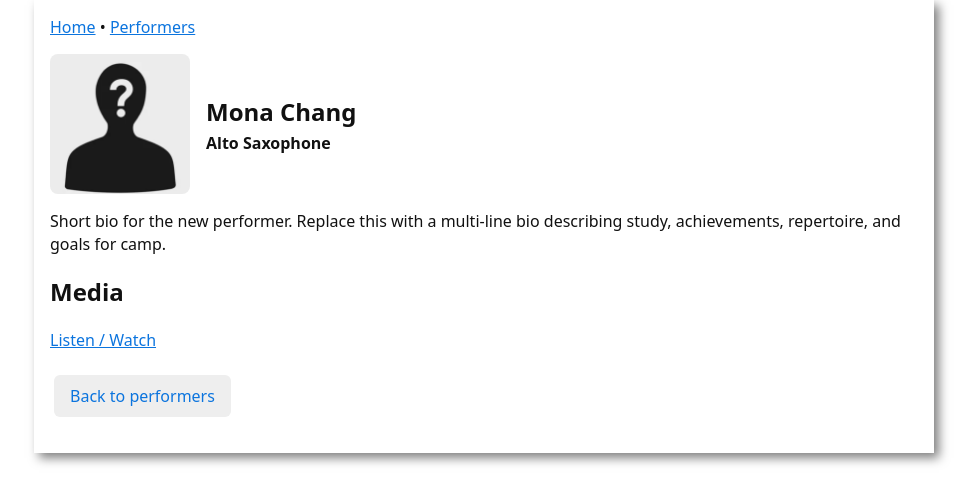
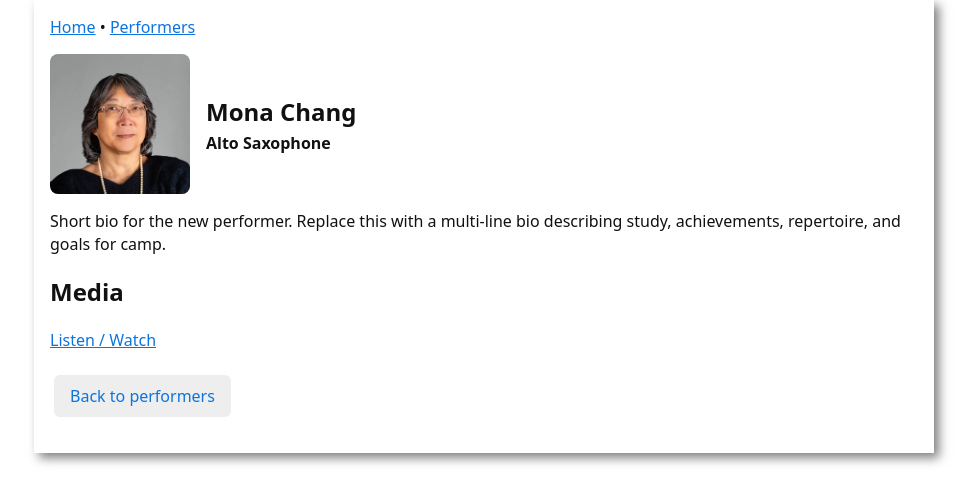
Before and after one commit to KurtKroeker/csehy-fundraising, a Jekyll site: the page built from _performers/mona-chang.md, in a window 1280 px wide. Shown: the top 504 px of the page, without its empty margins (156-1133 px from the left). Built offline with Jekyll 4.4.1, drawn with Linux system fonts in a browser that asks for light colours.

Commit message:
mona headshot

```diff
--- a/_performers/mona-chang.md
+++ b/_performers/mona-chang.md
@@ -3,7 +3,7 @@ layout: performer
 title: "Mona Chang"
 name: "Mona Chang"
 instrument: "Alto Saxophone"
-photo: "placeholder-person.png"
+photo: "mona-chang.png"
 bio: >
   Short bio for the new performer. Replace this with a multi-line bio describing study, achievements, repertoire, and goals for camp.
 media_url: ""
```
Also changed, not shown: assets/images/mona-chang.png (added).
